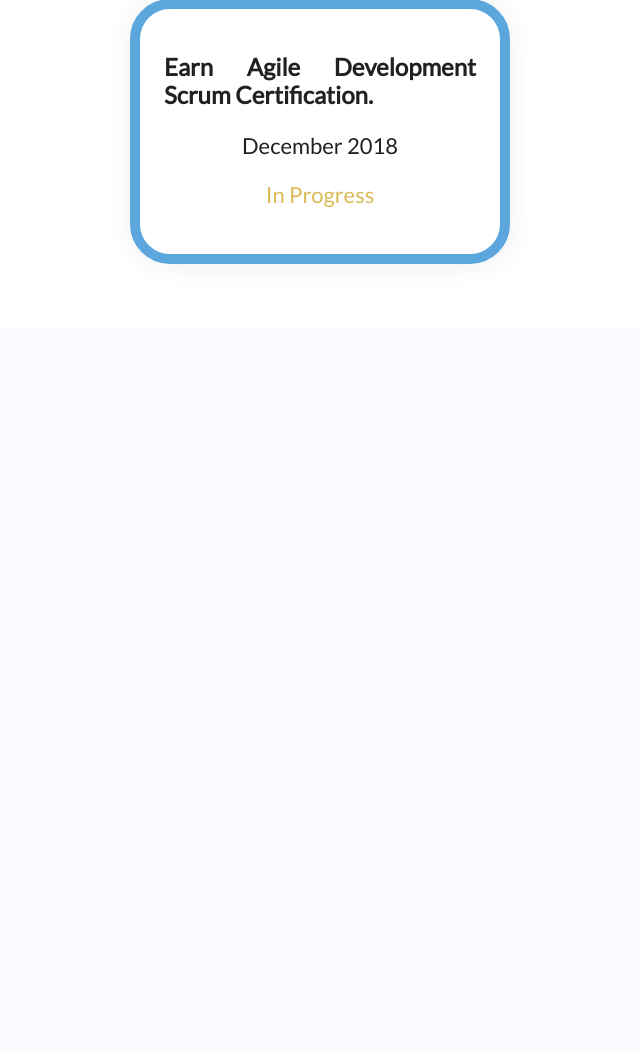
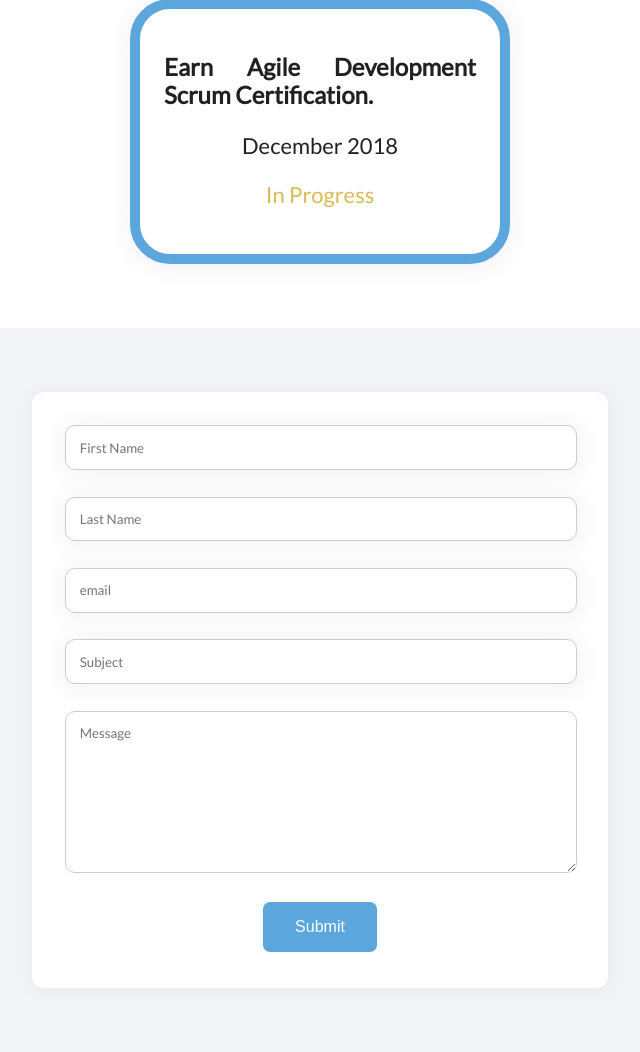
Before and after one commit to aghobrial/afakhry01.github.io, a PHP site: page / in a window 1280 px wide. Shown: the part 5404-6456 px from the top of the page, without its empty margins (320-960 px from the left). Before the commit the page ends 5668 px from the top, so only its background shows below. Run offline with PHP 8.4, Linux system fonts and the light colour scheme.

Commit message:
Finish contact section

```diff
--- a/css/main.css
+++ b/css/main.css
@@ -13,6 +13,10 @@ ul {
   padding: 0;
   margin: 0;
 }
+
+/*
+ *  Navigation Section
+ */
 
 .nav {
   width: 100%;
@@ -54,6 +58,10 @@ main {
   padding: 0;
 }
 
+/*
+ *  Intro Section
+ */
+
 .intro {
   display: flex;
   flex-direction: column;
@@ -94,6 +102,10 @@ main {
   padding: 0;
 
 }
+
+/*
+ *  Projects Section
+ */
 
 .projects {
   background-color: #f4f5f9;
@@ -155,17 +167,18 @@ main {
   color: #BADA55;
 }
 
+/*
+ *  Career Section
+ */
+
 .career {
   text-align: center;
+  padding: 2em 0;
 }
 
 .career__image__growWithGoogle {
   max-width:370px;
   margin: 3em;
-}
-
-.career {
-  padding: 2em 0;
 }
 
 .career__main__container {
@@ -226,3 +239,67 @@ main {
 
 .career__complete { color: #BADA55; }
 .career__inProgress { color: #DABA55; }
+
+/*
+ *  Contact Section
+ */
+
+ .contact {
+   background-color: #f4f5f9;
+   padding: 2em 0;
+ }
+
+.contact__main__container {
+  display: flex;
+  flex-direction: row;
+  flex-wrap: wrap;
+  justify-content: center;
+  max-width: 1400px;
+  margin: auto;
+  padding: auto;
+}
+
+.contact__container {
+  box-sizing: border-box;
+  width: 45%;
+  min-width: 380px;
+  border: solid 4px #fff;
+  border-radius: 12px;
+  box-shadow: 1px 2px 20px 7px rgba(4, 6, 4, 0.04);
+  background-color: #fff;
+  padding: 1em;
+  margin: 2em;
+  text-align: center;
+}
+
+.contact__input {
+  width: calc(100% - 4em);
+  padding: 1em;
+  margin: 1em;
+  border-radius: 10px;
+  border: 1px solid #ccc;
+  box-shadow: 1px 2px 20px 7px rgba(4, 6, 4, 0.04);
+  font-family: 'Lato', sans-serif;
+}
+
+.contact__message {
+  width: calc(100% - 4em);
+  min-height: 10em;
+  padding: 1em;
+  margin: 1em;
+  vertical-align: top;
+  border-radius: 10px;
+  border: 1px solid #ccc;
+  font-family: 'Lato', sans-serif;
+}
+
+.contact__submit {
+  background-color: #5aa6dd;
+  color: #fff;
+  border: none;
+  padding: 1em 2em;
+  font-size: 16px;
+  margin: 1em;
+  border-radius: 7px;
+  cursor: pointer;
+}
--- a/index.html
+++ b/index.html
@@ -165,7 +165,22 @@
           <p class="career__container__description__empty">December 2018</p>
           <p class="career__container__description career__inProgress">In Progress</p>
         </div>
+      </div>
+    </section>
+    <!-- Contact Section -->
+    <section class="contact">
+      <div class="contact__main__container">
 
+        <div class="contact__container">
+          <form action="" id="contact__form">
+            <input class="contact__input" type="text" name="firstname" placeholder="First Name">
+            <input class="contact__input" type="text" name="lastname" placeholder="Last Name">
+            <input class="contact__input" type="email" name="email" placeholder="email">
+            <input class="contact__input" type="text" name="subject" placeholder="Subject">
+            <textarea class="contact__message" name="message" form="contact__form" placeholder="Message"></textarea>
+            <input class="contact__submit" type="submit" value="Submit">
+          </form>
+        </div>
       </div>
     </section>
   </main>
```
